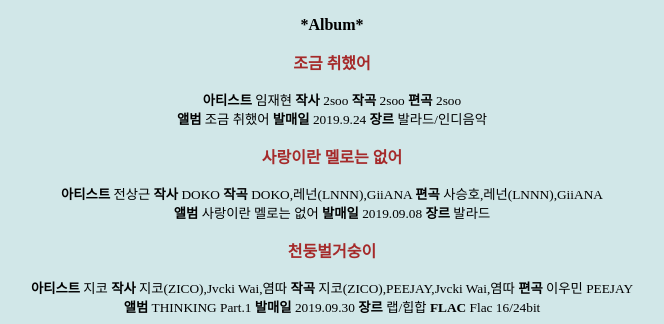
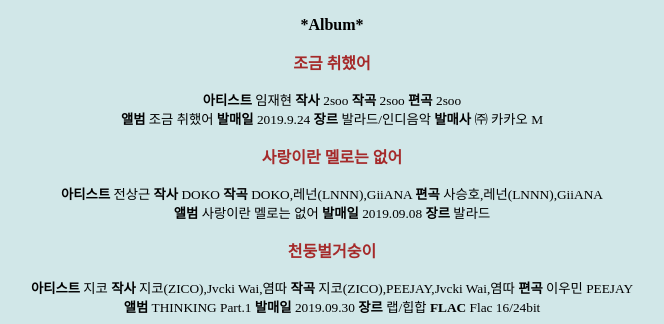
Before and after one commit to youngeun-cheon/youngeun-cheon, a PHP site: page / in a window 1280 px wide; the page is wider, and only the part inside the window is pictured. Shown: the part 2463-2787 px from the top of that part, without its empty margins (308-972 px from the left). Run offline with PHP 8.4, Linux system fonts and the light colour scheme; data that the repository does not hold is empty; some libraries are stand-ins or nearby versions.

Commit message:
Update.album6
추가

```diff
--- a/meltube/index.php
+++ b/meltube/index.php
@@ -381,6 +381,8 @@ We always say
 2019.9.24
 <b>장르</b>
 발라드/인디음악
+<b>발매사</b>
+㈜ 카카오 M
 </small></p>
 </th>
 </tr>
```
